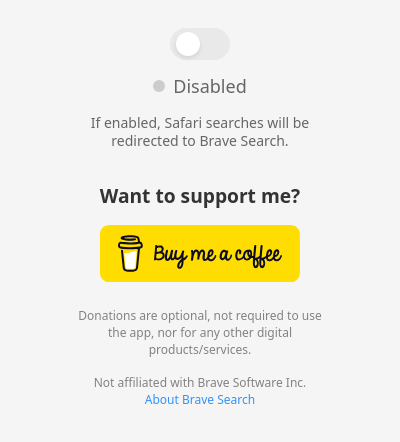
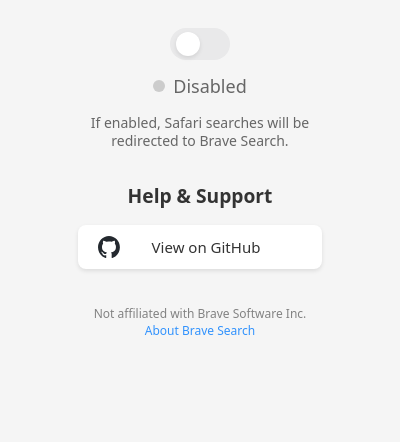
Before and after one commit to btbishop93/braver-search, a browser extension: page Braver Search/Shared (Extension)/Resources/popup.html in a window 400 px wide. Drawn offline with Linux system fonts and the light colour scheme.

Commit message:
Removing buy me a coffee

```diff
--- a/Braver Search/Shared (Extension)/Resources/popup.css
+++ b/Braver Search/Shared (Extension)/Resources/popup.css
@@ -3,7 +3,7 @@
     --text-color: #333;
     --bg-color: #f5f5f5;
     --active-color: #34c759;
-    --button-bg: #f0f0f0;
+    --button-bg: #ffffff;
     --button-bg-active: #007AFF;
     --button-text: #333;
     --button-text-active: #fff;
@@ -177,3 +177,42 @@
 .section {
     padding: 16px 16px 0 16px;
 }
+
+.github-button {
+    display: flex;
+    align-items: center;
+    gap: 12px;
+    background-color: var(--button-bg);
+    color: var(--button-text);
+    padding: 12px 12px;
+    border-radius: 8px;
+    text-decoration: none;
+    width: 100%;
+    max-width: 220px;
+    transition: all 0.2s ease;
+    box-shadow: 0 2px 4px rgba(0, 0, 0, 0.1);
+    position: relative;
+    margin: 8px 0 24px 0;
+}
+
+.github-button:hover {
+    background-color: var(--button-bg-active);
+    color: var(--button-text-active);
+    box-shadow: 0 4px 8px rgba(0, 0, 0, 0.15);
+    transform: translateY(-1px);
+}
+
+.github-button img {
+    width: 22px;
+    height: 22px;
+    position: absolute;
+    left: 20px;
+}
+
+.github-button span {
+    font-size: 15px;
+    font-weight: 500;
+    flex: 1;
+    text-align: center;
+    margin-left: 12px;
+}
--- a/Braver Search/Shared (Extension)/Resources/popup.html
+++ b/Braver Search/Shared (Extension)/Resources/popup.html
@@ -20,11 +20,11 @@
         <p class="description">If enabled, Safari searches will be redirected to Brave Search.</p>
 
         <div class="container">
-            <h2>Want to support me?</h2>
-            <a href="https://buymeacoffee.com/brendenbishop" target="_blank">
-                <img src="images/bmc-button.svg" alt="Buy Me a Coffee" style="padding: 8px 0; width: 100%; max-width: 200px;">
+            <h2>Help & Support</h2>
+            <a href="https://github.com/btbishop93/braver-search" target="_blank" class="github-button">
+                <img src="images/github-mark.svg" alt="GitHub">
+                <span>View on GitHub</span>
             </a>
-            <p class="disclaimer">Donations are optional, not required to use the app, nor for any other digital products/services.</p>
         </div>
         <p class="disclaimer pb">Not affiliated with Brave Software Inc. <a href="https://search.brave.com" target="_blank">About Brave Search</a></p>
     </div>
```
Also changed, not shown: Braver Search/Shared (Extension)/Resources/images/bmc-button.svg (deleted), Braver Search/Shared (Extension)/Resources/images/github-mark.svg (added).
